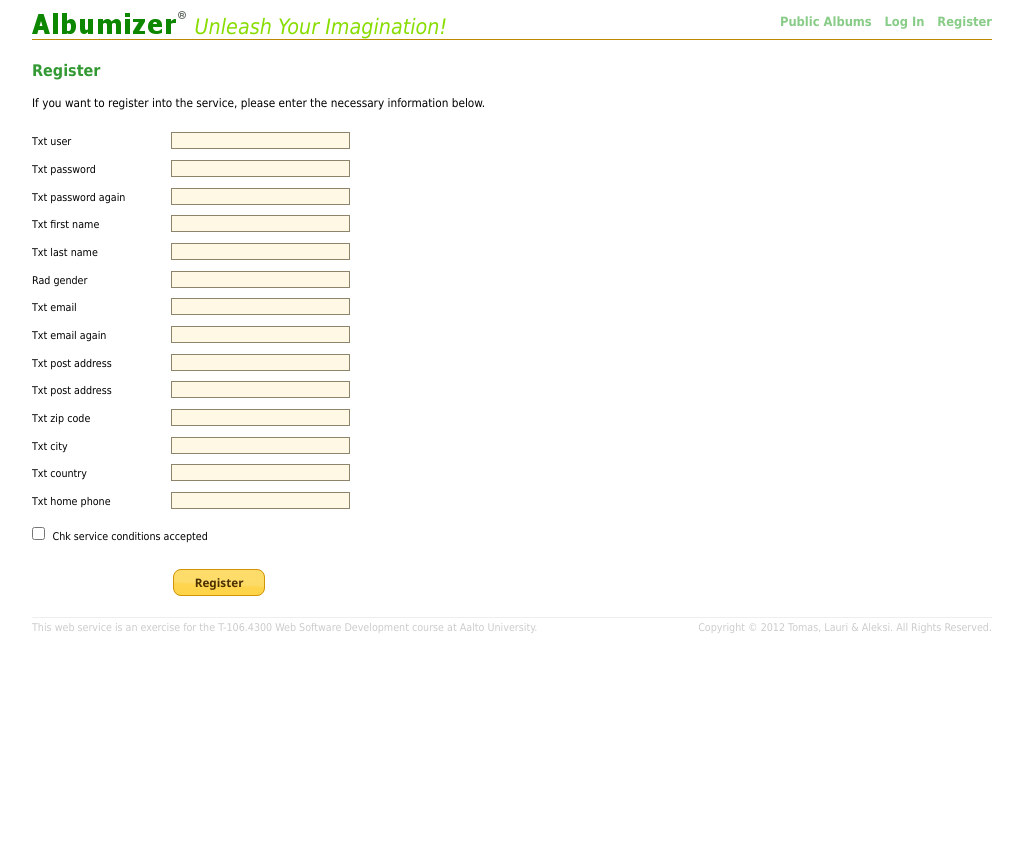
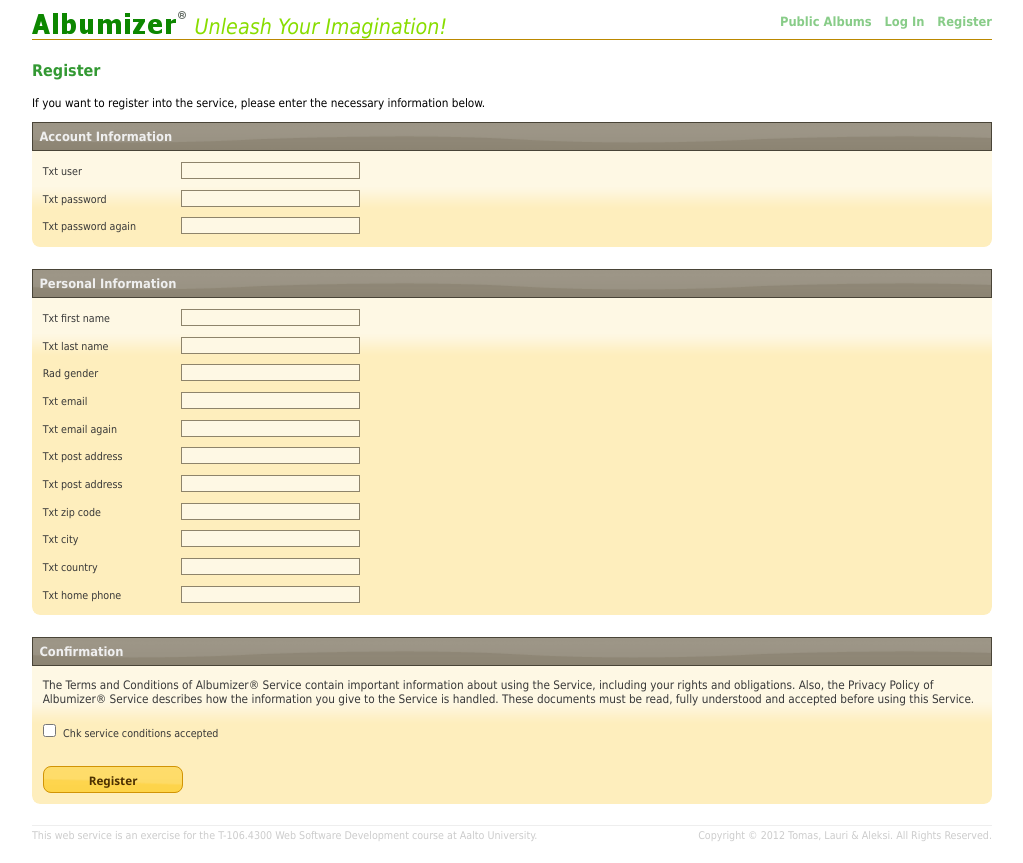
Before and after one commit to aleksi-lukkarinen/PhotoAlbum, a Django app: template Albumizer/src/Albumizer/albumizer/templates/accounts/register.html in a window 1280 px wide. Shown: the whole page, without its empty margins (128-1151 px from the left). Before the commit the page ends 633 px from the top, so only its background shows below. Run offline with Django 3.2, Linux system fonts and the light colour scheme; the template is opened without the code that fills it, so the values that code supplies are empty, except form fields; tables that the repository leaves empty hold one stand-in row (values such as "Sample post"); form fields are guessed from the names that the template uses; some libraries are stand-ins or nearby versions.

Commit message:
Registration form is improved.

```diff
--- a/Albumizer/src/Albumizer/albumizer/static/css/albumizer.css
+++ b/Albumizer/src/Albumizer/albumizer/static/css/albumizer.css
@@ -222,6 +222,14 @@ p {
 	margin-bottom:             2em;
 }
 
+#formErrorList td {
+	vertical-align:            top;
+}
+
+#formErrorList td li {
+  margin-left:               2em;
+}
+
 #formErrorList .ui-icon {
   margin-right:              0.5em;
 }
@@ -257,6 +265,18 @@ p {
 
 
 
+#frmRegister fieldset {
+	margin-bottom:             2em;
+  padding:                   0em 1em 1em 1em;
+}
+
+#frmRegister .formSectionTitle {
+  padding:                   0.5em;
+  background-color:          #777777;
+  font-size:                 120%;
+  font-weight:               bold;
+  color:                     #efefef;
+}
 
 #frmRegister td {
   vertical-align:            top;
@@ -270,6 +290,11 @@ p {
 #frmRegister label {
   display:                   inline-block;
   width:                     13em;
+}
+
+#frmRegister .infoRow {
+	margin-top:                1em;
+	font-size:                 110%;
 }
 
 #frmRegister .fieldRow {
@@ -295,28 +320,31 @@ p {
   margin:                    0.5em 0em 2em 13em;
 }
 
+#frmRegister #errorRowHomePhone {
+  margin:                    0.5em 0em 0em 13em;
+}
+
+#frmRegister #errorRowServiceConditions {
+  margin-top:                0.5em;
+}
+
 #frmRegister .errorMessage {
   color:                     #dd0000;
   font-weight:               bold;
 }
 
-#frmRegister #id_txtFirstName,
 #frmRegister #id_txtPostAddress1,
 #frmRegister #id_txtHomePhone {
   margin-top:                1em;
 }
 
-#frmRegister #id_chkServiceConditionsAccepted {
-  margin-left:               10.5em;
-}
-
 #frmRegister #lblServiceConditionsAccepted {
 	display:                   inline-block;
-  width:                     30em;
+  width:                     50em;
 	margin:                    1em 0em 0em 0.7em;
 }
 
 #frmRegister #id_cmdRegister {
 	margin-top:                2em;
-  margin-left:               12em;
+	width:                     12em;
 }
--- a/Albumizer/src/Albumizer/albumizer/templates/accounts/register.html
+++ b/Albumizer/src/Albumizer/albumizer/templates/accounts/register.html
@@ -24,8 +24,26 @@
 
   <p>If you want to register into the service, please enter the necessary information below.</p>
 
-  {% if form.errors %}
+  {% if form.errors or form.non_field_errors %}
     <table id="formErrorList" class="ui-state-highlight ui-corner-all">
+      {% if form.errors %}
+        <tr>
+          <td><span class="ui-icon ui-icon-info"></span></td>
+          <td>
+            <span class="errorMessage">
+            <strong>To be accepted, the form below requires to be adjusted as follows:</strong>
+            <ul>
+				      {% for field in form %}
+				        {% for error in field.errors %}
+				          <li>{{ error }}</li>
+				        {% endfor %}
+				      {% endfor %}
+			      </ul>
+			      </span>
+	        </td>
+	      </tr>
+      {% endif %}
+
       {% for error in form.non_field_errors %}
         <tr><td><span class="ui-icon ui-icon-info"></span></td><td><span class="errorMessage">{{ error }}</span></td></tr>
       {% endfor %}
@@ -33,9 +51,10 @@
   {% endif %}
 
   <form id="frmRegister" method="post" action="/accounts/register/">
-    <fieldset>
-      {% csrf_token %}
+    {% csrf_token %}
 
+    <div class="formSectionTitle ui-widget-header">Account Information</div>
+    <fieldset class="ui-widget-content ui-corner-bottom">
 		  <div class="fieldRow"><label for="id_{{ form.txtUserId.name }}">{{ form.txtUserId.label }}</label>{{ form.txtUserId }}</div>
 		  <div class="helpRow">{{ form.txtUserId.help_text }}</div>
 		  {% if form.txtUserId.errors %}
@@ -65,7 +84,10 @@
 	        {% endfor %}
 	      </div>
       {% endif %}
+    </fieldset>
 
+    <div class="formSectionTitle ui-widget-header">Personal Information</div>
+    <fieldset class="ui-widget-content ui-corner-bottom">
       <div class="fieldRow"><label for="id_{{ form.txtFirstName.name }}">{{ form.txtFirstName.label }}</label>{{ form.txtFirstName }}</div>
       <div class="helpRow">{{ form.txtFirstName.help_text }}</div>
       {% if form.txtFirstName.errors %}
@@ -169,24 +191,33 @@
       <div class="fieldRow"><label for="id_{{ form.txtHomePhone.name }}">{{ form.txtHomePhone.label }}</label>{{ form.txtHomePhone }}</div>
       <div class="helpRow">{{ form.txtHomePhone.help_text }}</div>
       {% if form.txtHomePhone.errors %}
-	      <div class="errorRow">
+	      <div id="errorRowHomePhone">
 	        {% for error in form.txtHomePhone.errors %}
 	          <div class="errorMessage">{{ error }}</div>
 	        {% endfor %}
 	      </div>
       {% endif %}
+    </fieldset>
 
+    <div class="formSectionTitle ui-widget-header">Confirmation</div>
+    <fieldset class="ui-widget-content ui-corner-bottom">
+      <div class="infoRow">
+        The Terms and Conditions of Albumizer&reg; Service contain important information about using the Service,
+        including your rights and obligations. Also, the Privacy Policy of Albumizer&reg; Service describes how
+        the information you give to the Service is handled. These documents must be read, fully understood and
+        accepted before using this Service.
+      </div>
       <div class="fieldRow">{{ form.chkServiceConditionsAccepted }}<label id="lblServiceConditionsAccepted" for="id_{{ form.chkServiceConditionsAccepted.name }}">{{ form.chkServiceConditionsAccepted.label }}</label></div>
       <div class="helpRow">{{ form.chkServiceConditionsAccepted.help_text }}</div>
       {% if form.chkServiceConditionsAccepted.errors %}
-	      <div class="errorRow">
+	      <div id="errorRowServiceConditions">
 	        {% for error in form.chkServiceConditionsAccepted.errors %}
 	          <div class="errorMessage">{{ error }}</div>
 	        {% endfor %}
 	      </div>
       {% endif %}
 
-      <input type="submit" name="cmdRegister" id="id_cmdRegister" value="   Register   " />
+      <input type="submit" name="cmdRegister" id="id_cmdRegister" value="Register" />
     </fieldset>
   </form>
 
```
Also changed, not shown: Albumizer/src/Albumizer/albumizer/forms.py (+72 -19 lines), Albumizer/src/Albumizer/albumizer/views.py (+11 -0 lines), Albumizer/src/Albumizer/albumizer.db.
